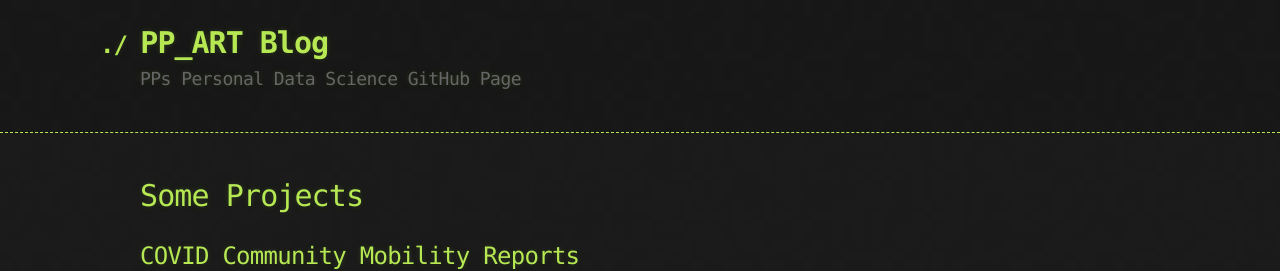
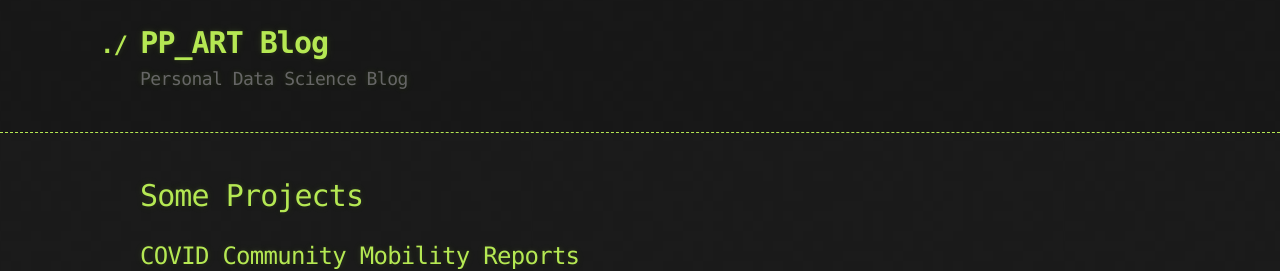
Before and after one commit to PaulB86UK/PP_ART, a Jekyll site: the page built from docs/index.md, in a window 1280 px wide. Shown: the top 271 px of the page. Built offline with Jekyll 4.4.1, drawn with Linux system fonts in a browser that asks for light colours; our own code applies the rules of GitHub Pages for plain Markdown files.

Commit message:
Update _config.yml

```diff
--- a/docs/_config.yml
+++ b/docs/_config.yml
@@ -1,5 +1,5 @@
 title: PP_ART Blog
-description: PPs Personal Data Science GitHub Page
+description: Personal Data Science Blog
 show_downloads: true
 google_analytics:
 theme: jekyll-theme-hacker
```
